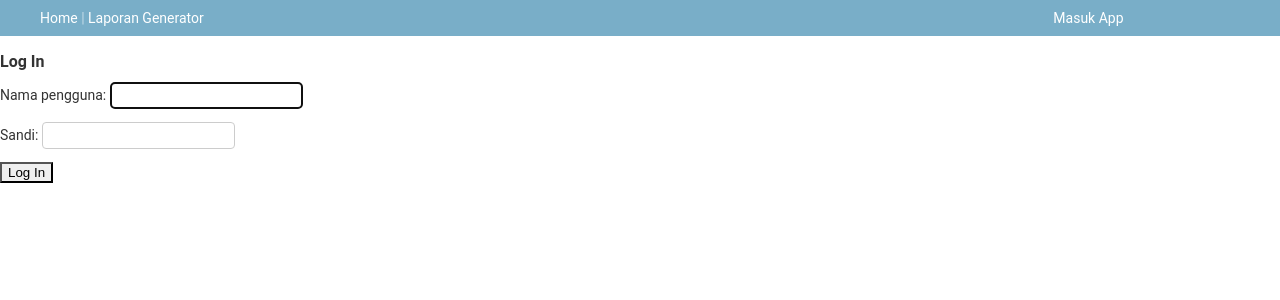
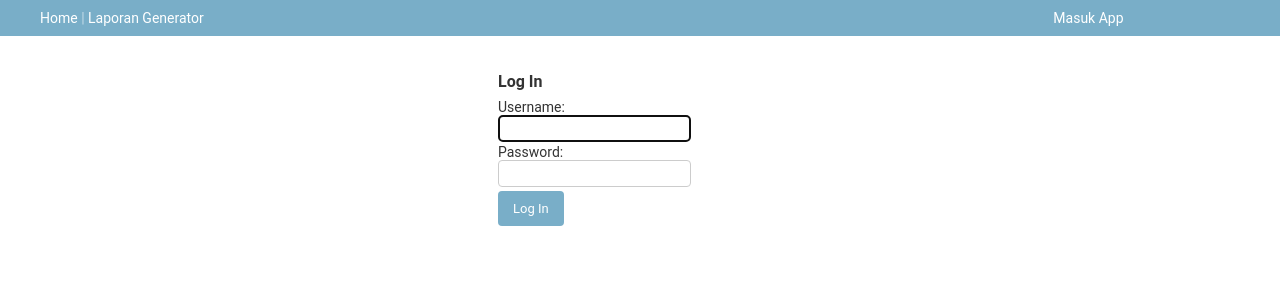
Before and after one commit to arifdata/faskes_emu, a Django app: page /accounts/login/?next=/laporan/lap_narko_psiko/ in a window 1280 px wide. Shown: the part 36-336 px from the top of the page. Run offline with Django 3.2, Linux system fonts and the light colour scheme.

Commit message:
fix login_required semua menu laporan generator yg ada saat ini

```diff
--- a/faskes_emu/settings.py
+++ b/faskes_emu/settings.py
@@ -118,6 +118,8 @@ USE_L10N = True
 USE_TZ = True
 
 LOGIN_URL = '/accounts/login/'
+LOGIN_REDIRECT_URL = '/'
+LOGOUT_REDIRECT_URL = '/'
 
 # Static files (CSS, JavaScript, Images)
 # https://docs.djangoproject.com/en/3.2/howto/static-files/
--- a/laporan/templates/laporan/base.html
+++ b/laporan/templates/laporan/base.html
@@ -28,9 +28,15 @@
         <a href="{% url 'laporan_page' %}">Laporan Generator</a>
         </div>
 
+        {% if user.is_authenticated %}
+        <div class="col-lg-offset-8 col-xs-6 col-lg-2">
+        <a href="/app">Masuk App</a> | <a href="/app/logout/">Log Out ({{ user.username }})</a>
+        </div>
+        {% else %}
         <div class="col-lg-offset-8 col-xs-offset-3 col-xs-3 col-lg-2">
         <a href="/app">Masuk App</a>
         </div>
+        {% endif %}
 
         </div>
       </div>
--- a/laporan/templates/laporan/laporan_generator.html
+++ b/laporan/templates/laporan/laporan_generator.html
@@ -9,7 +9,7 @@
             <li><a href="penggunaan_bmhp/">Penggunaan BMHP</a></li>
             <li><a href="cetak_kartu_stok/">Cetak Kartu Stok</a></li>
             <li><a href="lap_narko_psiko/">Penggunaan Narkotik & Psikotropik</a></li>
-            <li><a href="laporan/">Laporan anu</a></li>
+            <li><a href="laporan/">Laporan lainnya dst...</a></li>
           </ul>
       </div>
 
--- a/laporan/templates/registration/login.html
+++ b/laporan/templates/registration/login.html
@@ -1,9 +1,20 @@
 {% extends 'laporan/base.html' %}
 {% block content %}
+<div id="content" class="colMS">
+<div class="row">
+
+<div class="col-xs-offset-3 col-lg-offset-6 col-lg-3 col-lg-offset-3">
 <h2>Log In</h2>
 <form method="post">
   {% csrf_token %}
-  {{ form.as_p }}
-  <button type="submit">Log In</button>
+  <label>Username: </label><br>
+  {{ form.username }}<br>
+  <label>Password: </label><br>
+  {{ form.password }}<br>
+  <input type="submit" value="Log In">
 </form>
+</div>
+
+</div>
+</div>
 {% endblock %}
--- a/laporan/views.py
+++ b/laporan/views.py
@@ -153,6 +153,7 @@ def pilih_kartu(kartu, tgl_awal, tgl_akhir):
     #pprint.pprint(raw_data)
     return raw_data
 
+@login_required
 def cetak_kartu_stok(request):
     from .forms import TglChoiceForm
     # if this is a POST request we need to process the form data
@@ -237,6 +238,7 @@ def cetak_kartu_stok(request):
 
     return render(request, 'laporan/form_cetak_kartu.html', {'form': form})
 
+@login_required
 def lap_narko_psiko(request):
     from .forms import TglForm
     import json
```
